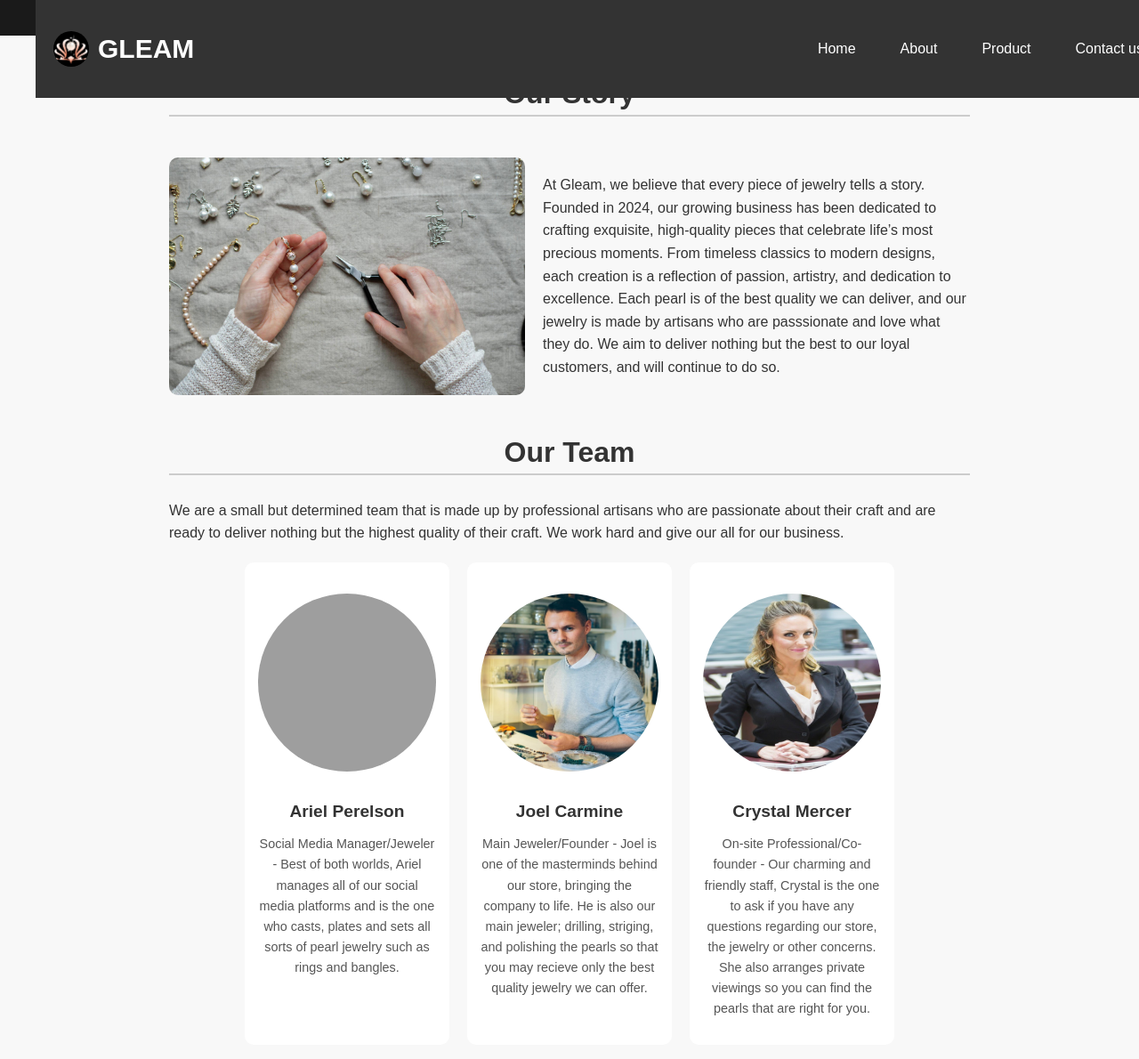
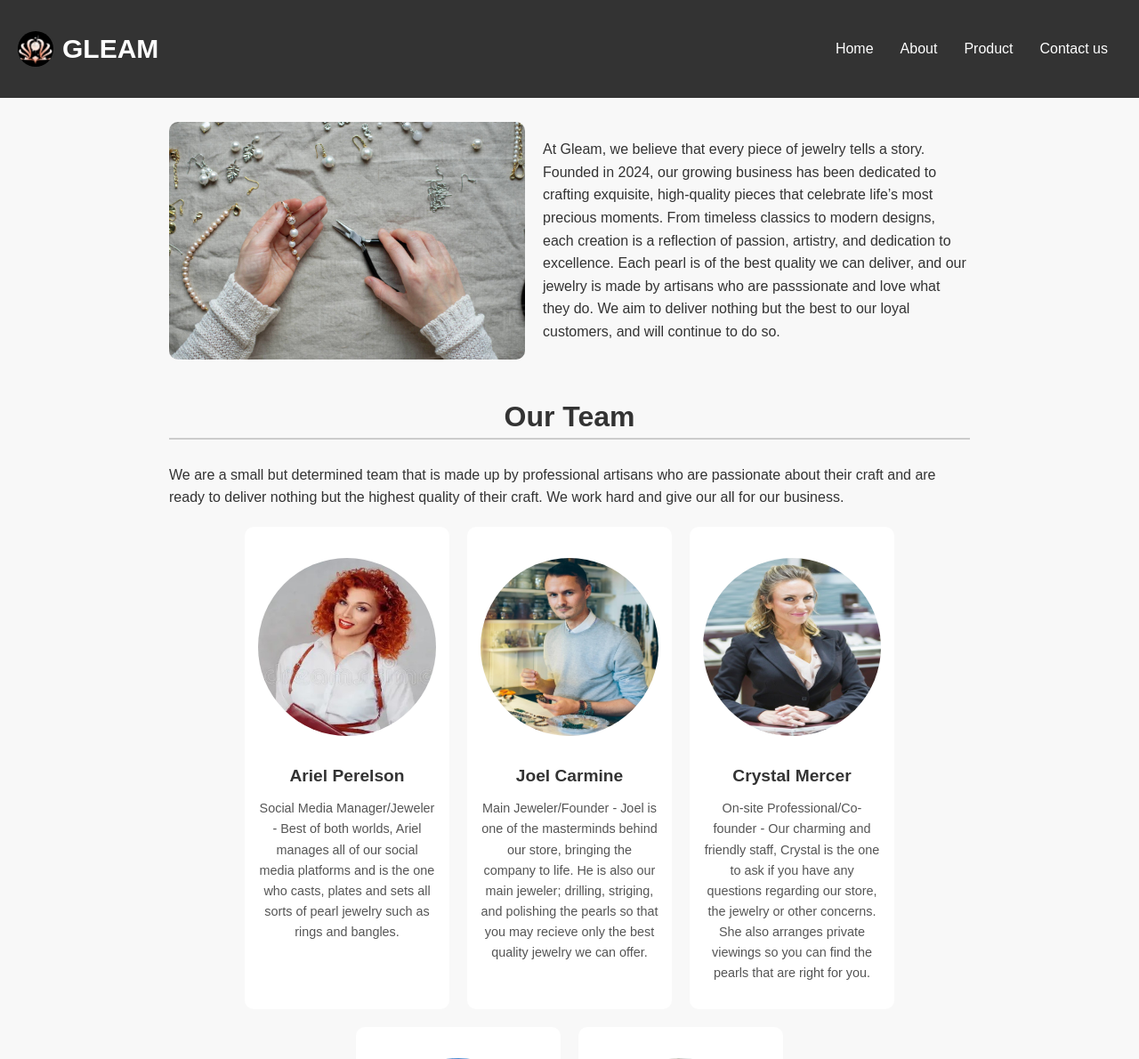
Before and after one commit to deahoxha70537/JewelryStore, a PHP site: page /Aboutus.html in a window 1280 px wide. Shown: the top 1190 px of the page at 89% size. Run offline with PHP 8.4, Linux system fonts and the light colour scheme; grey boxes are pictures that could not be loaded.

Commit message:
changed about us navbar

```diff
--- a/Aboutus.html
+++ b/Aboutus.html
@@ -49,7 +49,7 @@
             </p>
             <div class="teamdiv">
                 <div class="team">
-                    <img src="team1.webp" alt="Media Manager/Jeweler">
+                    <img src="team1.jpg" alt="Media Manager/Jeweler">
                     <h3>Ariel Perelson</h3>
                     <p>Social Media Manager/Jeweler - Best of both worlds, Ariel manages all of our social media platforms
 					and is the one who casts, plates and sets all sorts of pearl jewelry such as rings and bangles.</p>
--- a/Aboutuscss.css
+++ b/Aboutuscss.css
@@ -4,43 +4,6 @@ body {
   padding: 0;
   background-color: #f8f8f8;
   color: #333;
-}
-
-header {
-  background-color: #1a1a1a;
-  color: #fff;
-  padding: 20px 40px;
-  display: flex;
-  justify-content: space-between;
-  align-items: center;
-}
-
-  header .logo a {
-    color: #fff;
-    font-size: 24px;
-    text-decoration: none;
-    font-weight: bold;
-}
-
-  header nav ul {
-    list-style-type: none;
-    display: flex;
-    gap: 20px;
-}
-
-  header nav ul li a {
-    color: #fff;
-    text-decoration: none;
-    font-size: 16px;
-}
-
-  header h1 {
-    margin: 0;
-    font-size: 3rem;
-}
-
-  header p {
-    font-size: 1.2rem;
 }
 
 .navbar {
```
